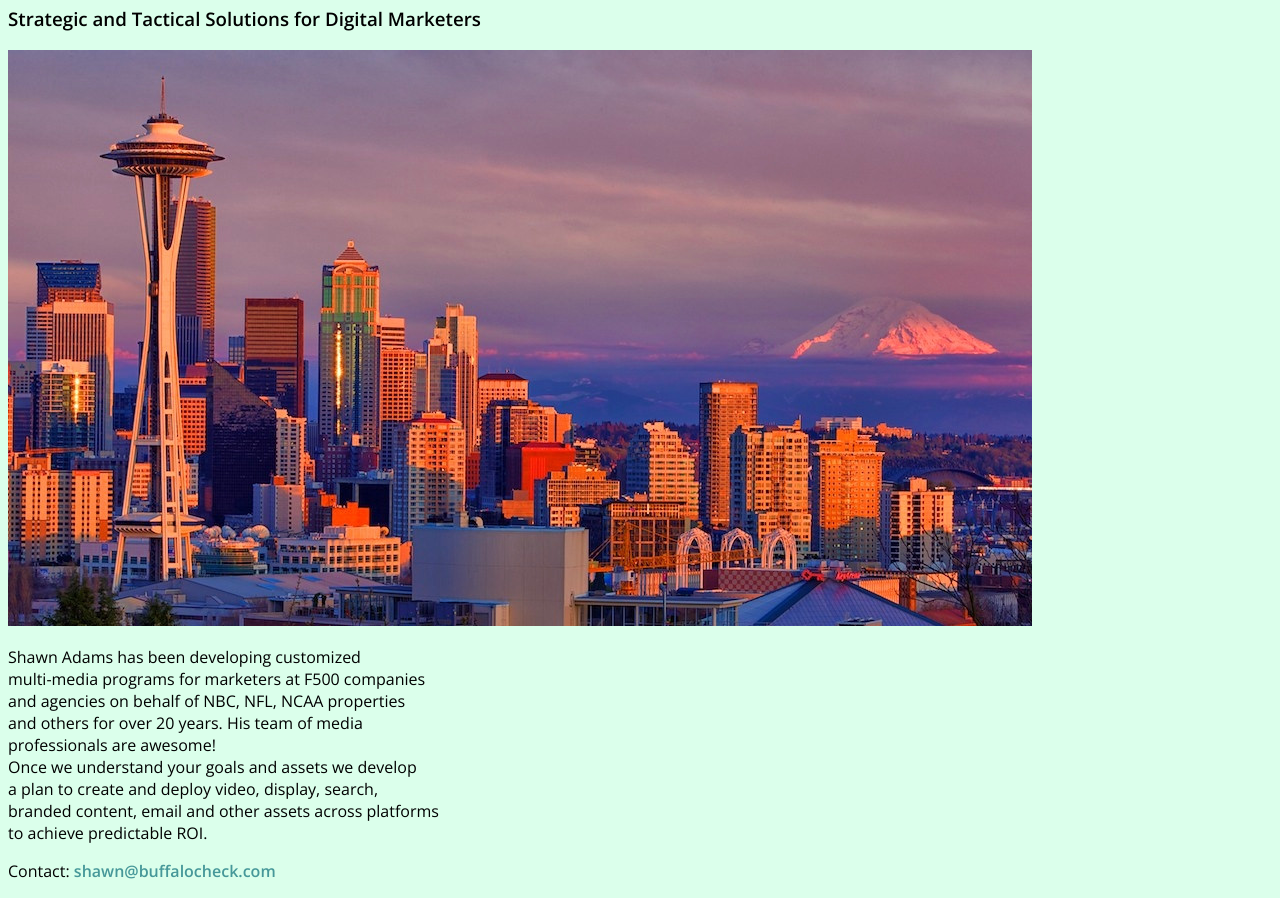
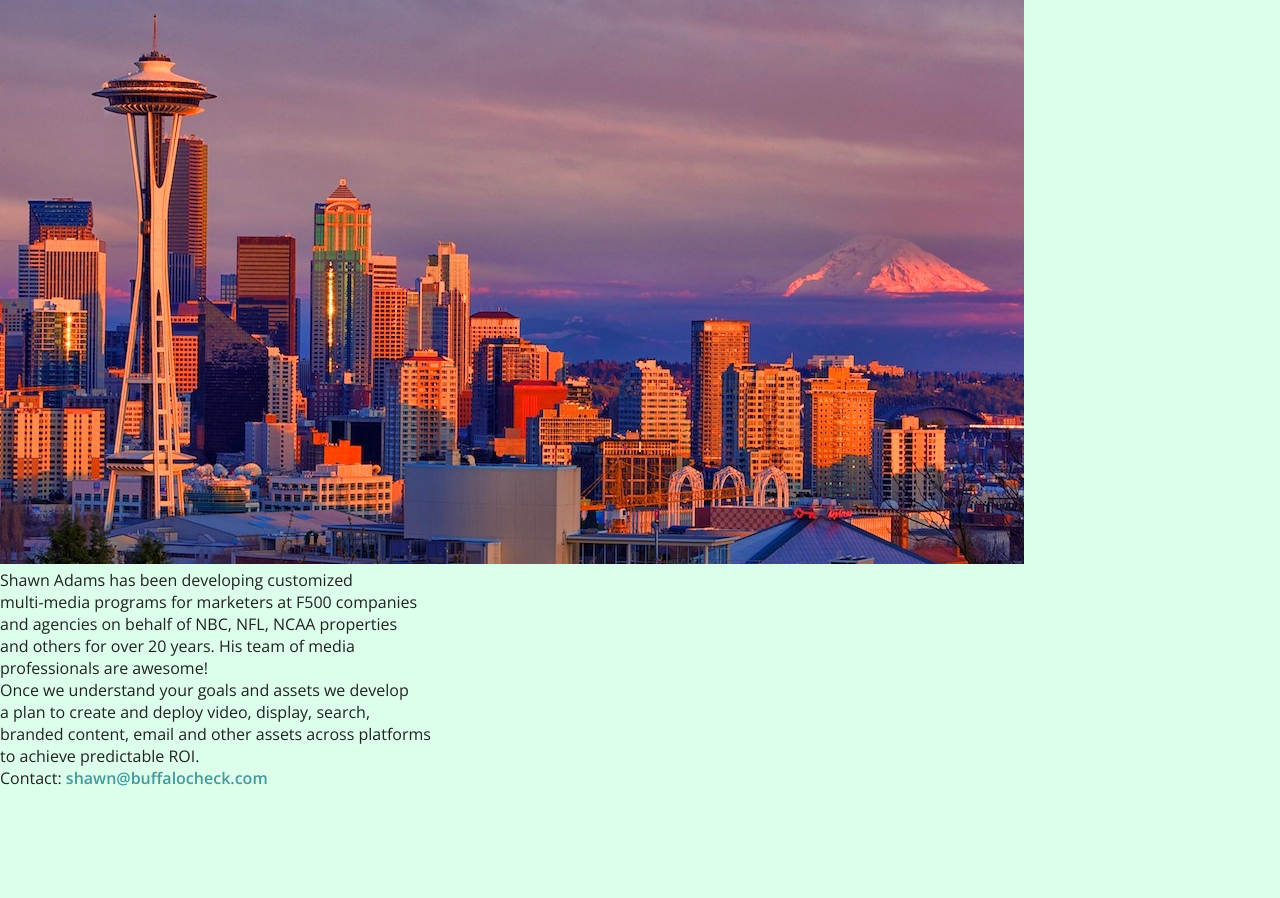
Before and after one commit to buffalocheck/remoteHtml.github.io, a plain HTML site: page unit_5/index.html in a window 1280 px wide. Shown: the part 80-978 px from the top of the page. After the commit the page ends 869 px from the top, so only its background shows below. Drawn offline with nearby package versions, Linux system fonts and the light colour scheme.

Commit message:
Update style.css

```diff
--- a/unit_5/css/style.css
+++ b/unit_5/css/style.css
@@ -1,22 +1,15 @@
 @import url(https://fonts.googleapis.com/css?family=Open+Sans:300,600);
+* { margin:0; padding:0; box-sizing:border-box; }
 body {
 	background-color: #DBFFEB;
+	font-family: 'Open Sans', sans-serif;
+	color: #222;
+	font-size: 16px
 }
 h1 {
-	font-family: 'Open Sans', sans-serif;
 	color: #469899;
 }
-h3 {
-	font-family: 'Open Sans', sans-serif;
-	color: #000;
-}
-p {
-	font-family: 'Open Sans', sans-serif;
-	color: #000;
-	font-size: 16px
-}
 a {
-	font-family: 'Open Sans', sans-serif;
 	color: #469899;
 	text-decoration: none;
 	font-weight: bold;
```
